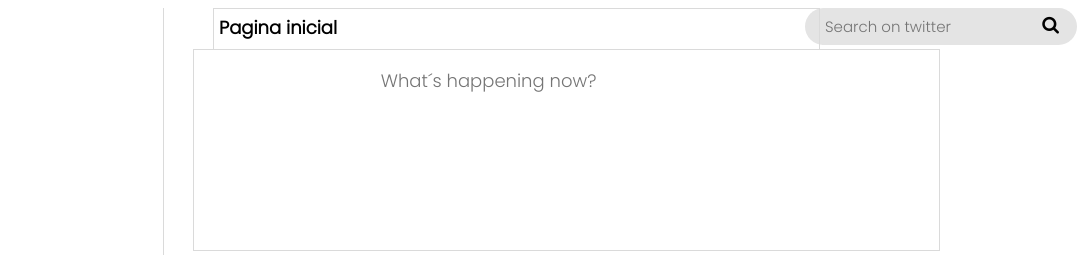
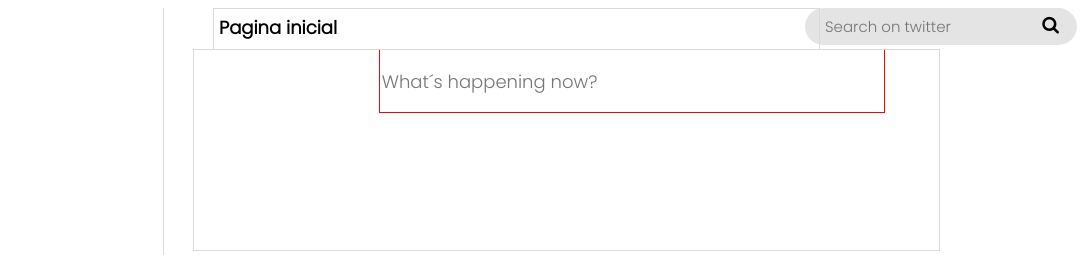
Before and after one commit to LeoNardoRR/twitter_clone, a plain HTML site: page index.html in a window 1280 px wide. Shown: the top 255 px of the page, 195-1280 px from the left. Drawn offline with Linux system fonts and the light colour scheme.

Commit message:
Add files via upload

```diff
--- a/style.css
+++ b/style.css
@@ -114,7 +114,7 @@
     margin-top: 41px;
     width: 62.5vh;
     height: 60px;
-    border: none;
+    border: 1px solid red;
 }
 
 .button2{
```
